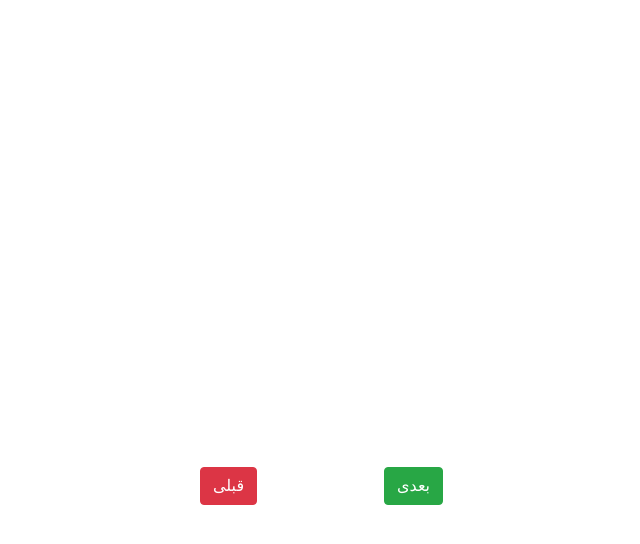
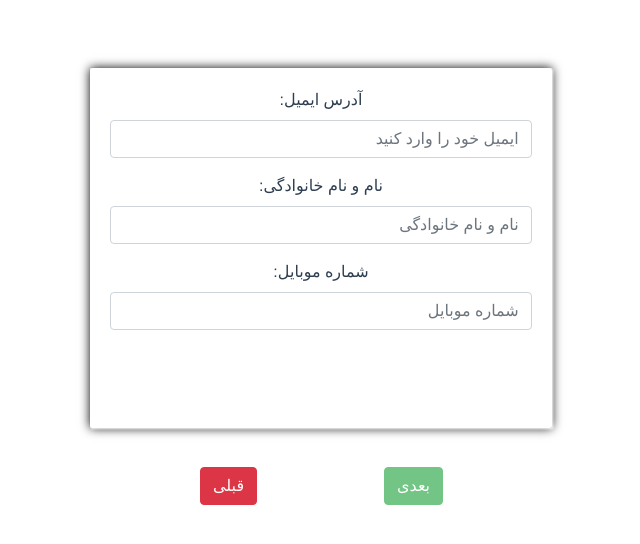
Before and after one commit to aliir74/cognitive-experiment-website, a Vue app: page /#/ in a window 1280 px wide. Shown: the part 114-658 px from the top of the page, without its empty margins (319-959 px from the left). Built offline with nearby package versions, Linux system fonts and the light colour scheme.

Commit message:
bind personal information values

```diff
--- a/src/components/PersonalInformation.vue
+++ b/src/components/PersonalInformation.vue
@@ -1,6 +1,6 @@
 <template>
   <b-card>
-    <b-form @submit="onSubmit" @reset="onReset" v-if="show">
+    <b-form v-if="show">
       <b-form-group
         id="input-group-1"
         label="آدرس ایمیل:"
@@ -13,6 +13,7 @@
           type="email"
           required
           placeholder="ایمیل خود را وارد کنید"
+          @keyup="$emit('update:form', form);"
         ></b-form-input>
       </b-form-group>
 
@@ -22,15 +23,17 @@
           v-model="form.name"
           required
           placeholder="نام و نام خانوادگی"
+          @keyup="$emit('update:form', form);"
         ></b-form-input>
       </b-form-group>
 
-      <b-form-group id="input-group-3" label="شماره موبایل:" label-for="input-2">
+      <b-form-group id="input-group-3" label="شماره موبایل:" label-for="input-3">
         <b-form-input
-          id="input-2"
-          v-model="form.name"
+          id="input-3"
+          v-model="form.mobile"
           required
           placeholder="شماره موبایل"
+          @keyup="$emit('update:form', form);"
         ></b-form-input>
       </b-form-group>
     </b-form>
@@ -44,30 +47,9 @@ export default {
       form: {
         email: '',
         name: '',
-        food: null,
-        checked: []
+        mobile: ''
       },
-      foods: [{ text: 'Select One', value: null }, 'Carrots', 'Beans', 'Tomatoes', 'Corn'],
       show: true
-    }
-  },
-  methods: {
-    onSubmit (evt) {
-      evt.preventDefault()
-      alert(JSON.stringify(this.form))
-    },
-    onReset (evt) {
-      evt.preventDefault()
-      // Reset our form values
-      this.form.email = ''
-      this.form.name = ''
-      this.form.food = null
-      this.form.checked = []
-      // Trick to reset/clear native browser form validation state
-      this.show = false
-      this.$nextTick(() => {
-        this.show = true
-      })
     }
   }
 }
--- a/src/views/Home.vue
+++ b/src/views/Home.vue
@@ -7,9 +7,9 @@
         <b-row class="vh-50" style="min-height: 50vh !important;">
           <b-col cols="2"></b-col>
           <b-col>
-            <PersonalInformation msg="Welcome to my cognitive experiment" v-show="step == 0"/>
+            <PersonalInformation :form.sync="person" v-show="step == 0"/>
             <Explain msg="Welcome to my cognitive experiment" v-show="step == 1"/>
-            <Decision v-bind:msg="decision_msg" v-show="step == 2"/>
+            <Decision v-bind:msg="decision_msg" :value.sync="dictator_value" v-show="step == 2"/>
             <Decision v-for="(it, index) in god_numbers"
                       v-bind:msg="god_msg.replace('{0}', it).replace('{1}', god_value)"
                       :key="index" v-show="step == 3+index" :value.sync="value[index]"></Decision>
@@ -27,7 +27,7 @@
         <b-row class="vh-50">
           <b-col></b-col>
           <b-col>
-            <b-button variant="success" v-on:click="step += 1">بعدی</b-button>
+            <b-button variant="success" v-on:click="step += 1" :disabled="nextButton()">بعدی</b-button>
           </b-col>
           <b-col>
             <b-button variant="danger" v-on:click="step -= 1" :disabled="false && !(step <= 2 && step >= 1)">قبلی</b-button>
@@ -63,7 +63,13 @@ export default {
       value: [0, 0, 0, 0],
       judge_value: [5, 5, 5, 5],
       god_value: 100,
-      iri_value: new Array(8)
+      iri_value: new Array(8),
+      dictator_value: 0,
+      person: {
+        'name': '',
+        'email': '',
+        'mobile': ''
+      }
     }
   },
   components: {
@@ -76,7 +82,15 @@ export default {
   props: {
     step: {
       type: Number,
-      default: -1
+      default: 0
+    }
+  },
+  methods: {
+    nextButton: function () {
+      if (this.step === 0) {
+        return !((this.person.name.length !== 0) && (this.person.email.length !== 0) && (this.person.mobile.length !== 0))
+      }
+      return false
     }
   }
 }
```
